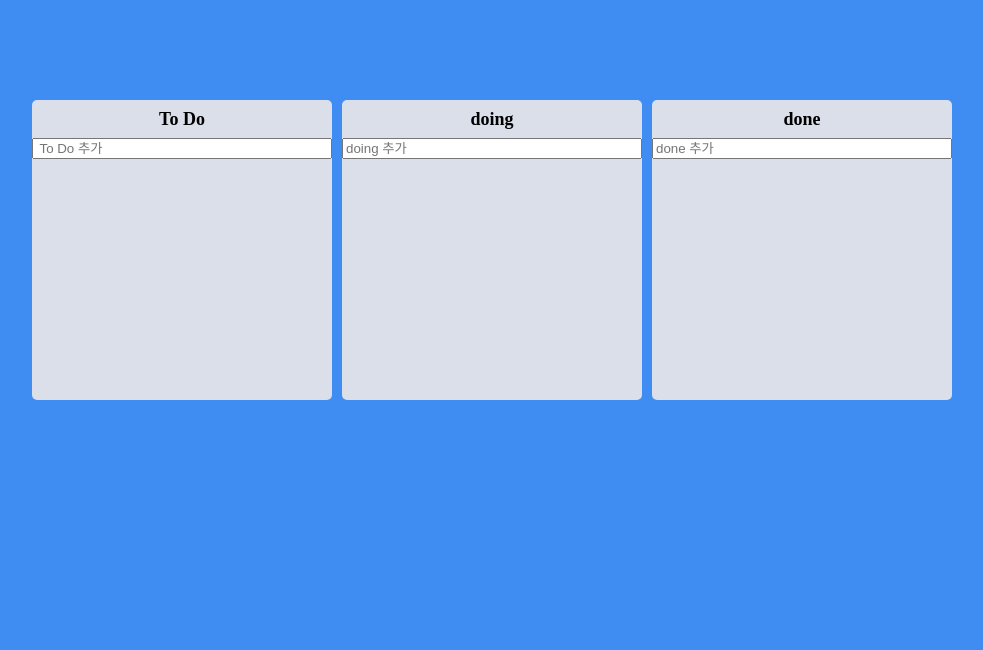
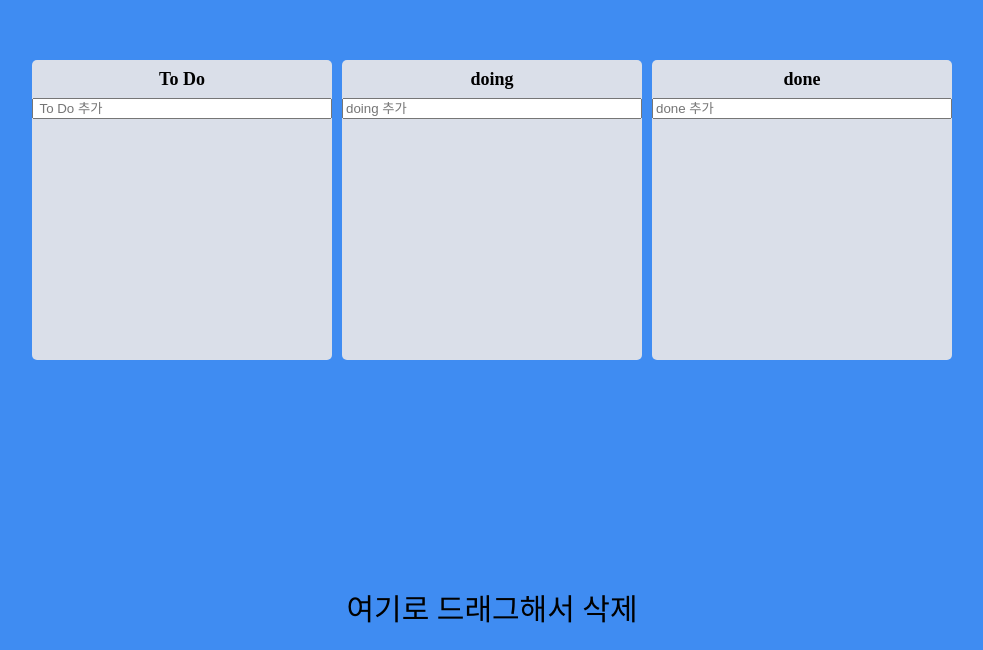
Before and after one commit to sangmin-yoon/react-trello-clone, a React (Create React App) app: page / in a window 1280 px wide. Shown: the part 150-800 px from the top of the page, without its empty margins (148-1131 px from the left). Built offline with nearby package versions, Linux system fonts and the light colour scheme.

Commit message:
board 드래그 구현

```diff
--- a/src/App.tsx
+++ b/src/App.tsx
@@ -1,4 +1,9 @@
-import { DragDropContext, DropResult } from "react-beautiful-dnd";
+import {
+  DragDropContext,
+  Draggable,
+  Droppable,
+  DropResult,
+} from "react-beautiful-dnd";
 import { useRecoilState } from "recoil";
 import styled from "styled-components";
 import { toDoState } from "./atoms";
@@ -10,7 +15,7 @@ const Wrapper = styled.div`
   margin: 0 auto;
   justify-content: center;
   align-items: center;
-  height: 100vh;
+  height: 90vh;
 `;
 
 const Boards = styled.div`
@@ -21,20 +26,67 @@ const Boards = styled.div`
   gap: 10px;
 `;
 
+const DropBoards = styled.div``;
+
+const DeleteWrapper = styled.div`
+  height: 10vh;
+  display: flex;
+  justify-content: center;
+  align-items: center;
+`;
+
+const Area = styled.div`
+  span {
+    font-size: 30px;
+  }
+`;
+
 function App() {
   const [toDos, setToDos] = useRecoilState(toDoState);
 
   const onDragEnd = (info: DropResult) => {
-    const { destination, source, draggableId } = info;
+    console.log(toDos);
+
+    console.log(info);
+
+    const { destination, source } = info;
     if (!destination) return;
+    if (destination.droppableId === "trash") {
+      setToDos((allBoards) => {
+        const boardCopy = [...allBoards[source.droppableId]];
+        boardCopy.splice(source.index, 1);
+        const newBoard = { ...allBoards, [source.droppableId]: boardCopy };
+        localStorage.setItem("todo", JSON.stringify(newBoard));
+        return newBoard;
+      });
+      return;
+    }
+
+    if (source.droppableId === "boardsdiv") {
+      setToDos((allBoards) => {
+        const newAll = { ...allBoards };
+        const arrBoard = Object.keys(allBoards).map((i) => i);
+        arrBoard.splice(source.index, 1);
+        arrBoard.splice(destination.index, 0, info.draggableId);
+        const newBoard = {} as any;
+        for (let i = 0; i < arrBoard.length; i++) {
+          newBoard[arrBoard[i]] = [...newAll[arrBoard[i]]];
+        }
+        localStorage.setItem("todo", JSON.stringify(newBoard));
+        return newBoard;
+      });
+      return;
+    }
+
     if (destination?.droppableId === source.droppableId) {
       setToDos((allBoards) => {
         const boardCopy = [...allBoards[source.droppableId]];
         const taskObj = boardCopy[source.index];
         boardCopy.splice(source.index, 1);
         boardCopy.splice(destination?.index, 0, taskObj);
-
-        return { ...allBoards, [source.droppableId]: boardCopy };
+        const newBoard = { [source.droppableId]: boardCopy };
+        localStorage.setItem("todo", JSON.stringify(newBoard));
+        return newBoard;
       });
     } else {
       setToDos((allBoards) => {
@@ -43,24 +95,44 @@ function App() {
         const taskObj = sourceBoard[source.index];
         sourceBoard.splice(source.index, 1);
         targetBoard.splice(destination.index, 0, taskObj);
-
-        return {
+        const newBoard = {
           ...allBoards,
           [source.droppableId]: sourceBoard,
           [destination.droppableId]: targetBoard,
         };
+        localStorage.setItem("todo", JSON.stringify(newBoard));
+        return newBoard;
       });
     }
   };
   return (
     <DragDropContext onDragEnd={onDragEnd}>
       <Wrapper>
-        <Boards>
-          {Object.keys(toDos).map((boardId) => (
-            <Board boardId={boardId} key={boardId} toDos={toDos[boardId]} />
-          ))}
-        </Boards>
+        <Droppable droppableId="boardsdiv" type="board" direction="horizontal">
+          {(magic) => (
+            <Boards ref={magic.innerRef} {...magic.droppableProps}>
+              {Object.keys(toDos).map((boardId, index) => (
+                <Board
+                  boardId={boardId}
+                  key={boardId}
+                  toDos={toDos[boardId]}
+                  boardIndex={index}
+                />
+              ))}
+              {magic.placeholder}
+            </Boards>
+          )}
+        </Droppable>
       </Wrapper>
+      <DeleteWrapper>
+        <Droppable droppableId="trash">
+          {(magic) => (
+            <Area ref={magic.innerRef} {...magic.droppableProps}>
+              <span>여기로 드래그해서 삭제</span>
+            </Area>
+          )}
+        </Droppable>
+      </DeleteWrapper>
     </DragDropContext>
   );
 }
--- a/src/Components/Board.tsx
+++ b/src/Components/Board.tsx
@@ -1,4 +1,5 @@
-import { Droppable } from "react-beautiful-dnd";
+import React from "react";
+import { Draggable, Droppable } from "react-beautiful-dnd";
 import { useForm } from "react-hook-form";
 import { useSetRecoilState } from "recoil";
 import styled from "styled-components";
@@ -30,7 +31,7 @@ interface IAreaProps {
 const Area = styled.div<IAreaProps>`
   background-color: ${(props) =>
     props.isDraggingOver
-      ? "#dfe6e9"
+      ? "#9da0a3"
       : props.isDraggingFromThisWith
       ? "#b2bec3"
       : "transparent"};
@@ -42,6 +43,7 @@ const Area = styled.div<IAreaProps>`
 interface IBoardProps {
   toDos: ITodo[];
   boardId: string;
+  boardIndex: number;
 }
 
 interface IForm {
@@ -55,7 +57,7 @@ const Form = styled.form`
   }
 `;
 
-function Board({ toDos, boardId }: IBoardProps) {
+function Board({ toDos, boardId, boardIndex }: IBoardProps) {
   const setToDos = useSetRecoilState(toDoState);
   const { register, setValue, handleSubmit } = useForm<IForm>();
   const onVaild = ({ toDo }: IForm) => {
@@ -65,16 +67,25 @@ function Board({ toDos, boardId }: IBoardProps) {
     };
 
     setToDos((allBoards) => {
-      return {
+      const newToDos = {
         ...allBoards,
         [boardId]: [...allBoards[boardId], newToDo],
       };
+      localStorage.setItem("todo", JSON.stringify(newToDos));
+
+      return newToDos;
     });
 
     setValue("toDo", "");
   };
   return (
-    <Wrapper>
+    <Draggable draggableId={boardId} index={boardIndex}>
+      {(magic) => (
+        <Wrapper
+          ref={magic.innerRef}
+          {...magic.draggableProps}
+          {...magic.dragHandleProps}
+        >
           <Title>{boardId}</Title>
           <Form onSubmit={handleSubmit(onVaild)}>
             <input
@@ -104,7 +115,9 @@ function Board({ toDos, boardId }: IBoardProps) {
             )}
           </Droppable>
         </Wrapper>
+      )}
+    </Draggable>
   );
 }
 
-export default Board;
+export default React.memo(Board);
--- a/src/Components/DragabbleCard.tsx
+++ b/src/Components/DragabbleCard.tsx
@@ -20,8 +20,6 @@ interface IDragabbleCardProps {
 }
 
 function DragabbleCard({ toDoId, toDoText, index }: IDragabbleCardProps) {
-  console.log("go");
-
   return (
     <Draggable draggableId={toDoId + ""} index={index}>
       {(magic, info) => (
--- a/src/atoms.tsx
+++ b/src/atoms.tsx
@@ -1,4 +1,4 @@
-import { atom } from "recoil";
+import { atom, selector } from "recoil";
 
 export interface ITodo {
   id: number;
@@ -9,11 +9,17 @@ interface IToDoState {
   [key: string]: ITodo[];
 }
 
+const getToDos = JSON.parse(localStorage.getItem("todo")!);
+
+console.log(getToDos);
+
 export const toDoState = atom<IToDoState>({
   key: "toDo",
-  default: {
-    " To Do": [],
-    doing: [],
-    done: [],
-  },
+  default: getToDos
+    ? { ...getToDos }
+    : {
+        " To Do": [],
+        doing: [],
+        done: [],
+      },
 });
```
Lines whose indentation alone changed are shown as unchanged.
